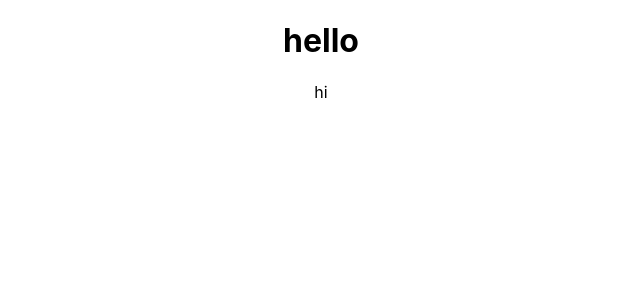
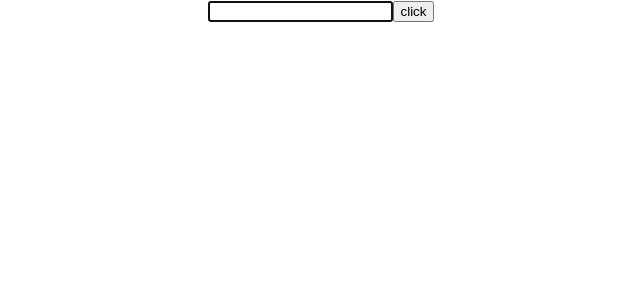
Before and after one commit to kalakhushi18/Practice-, a React (Create React App) app: page / in a window 1280 px wide. Shown: the top 300 px of the page, without its empty margins (319-959 px from the left). Built offline with nearby package versions, Linux system fonts and the light colour scheme.

Commit message:
Next commit

```diff
--- a/src/App.js
+++ b/src/App.js
@@ -18,13 +18,20 @@ import './appstyle.css'
 import Form from './components/Form';
 import MountingPhase from './components/MountingPhase';
 import Frag from './components/Frag';
+import Login from './components/Login';
+import PureComponent from './components/PureComponent';
+import Refs from './components/Refs';
+
 // import style from './appstyle.module.css'
 
 function App() {
   return (
     <div className="App">
+      <Refs></Refs>
+      {/* <PureComponent></PureComponent> */}
+      {/* <Login></Login> */}
       {/* <MountingPhase></MountingPhase> */}
-      <Frag></Frag>
+      {/* <Frag></Frag> */}
 {/* <Form></Form> */}
       {/* <h1 className='error'>Hello</h1>
       <Inline></Inline> */}
@@ -48,4 +55,5 @@ function App() {
 
 export default App;
 
-//module css approach
+
+//react.memo
--- /dev/null
+++ b/src/components/Login.js
@@ -0,0 +1,20 @@
+import React from 'react'
+
+ function Login() {
+    return (
+        <div>
+            <center>
+        <button>hello</button>
+        {/* // <form>
+        //     <label>email</label>
+        //     <input type= "email" ></input>
+        //     <br></br>
+        //     <br></br>
+        //     <label>Password</label>
+        //     <input type="password"></input>
+        // </form> */}
+        </center>
+        </div>
+    )
+}
+export default Login
--- /dev/null
+++ b/src/components/PureComponent.js
@@ -0,0 +1,13 @@
+import React, { PureComponent } from 'react'
+
+class PureComp extends PureComponent {
+    render() {
+        return (
+            <div>
+                Pure Component
+            </div>
+        )
+    }
+}
+
+export default PureComp
--- /dev/null
+++ b/src/components/Refs.js
@@ -0,0 +1,29 @@
+import React, { Component } from 'react'
+
+ class Refs extends Component {
+
+    constructor(props) {
+        super(props)
+
+      this.inputref = React.createRef()
+    }
+
+    componentDidMount(){
+        this.inputref.current.focus()
+    }
+
+    clickhandler(){
+        alert(this.inputref.current.value)
+    }
+
+    render() {
+        return (
+            <div>
+                <input type = "text"  ref={this.inputref}></input>
+                <button onClick={()=>this.clickhandler()}>click</button>
+            </div>
+        )
+    }
+}
+
+export default Refs
```
